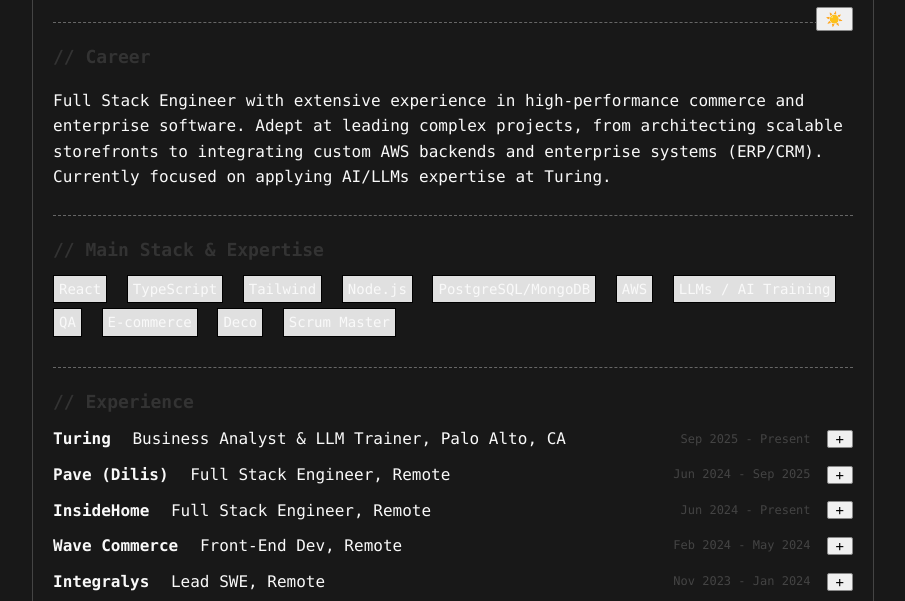
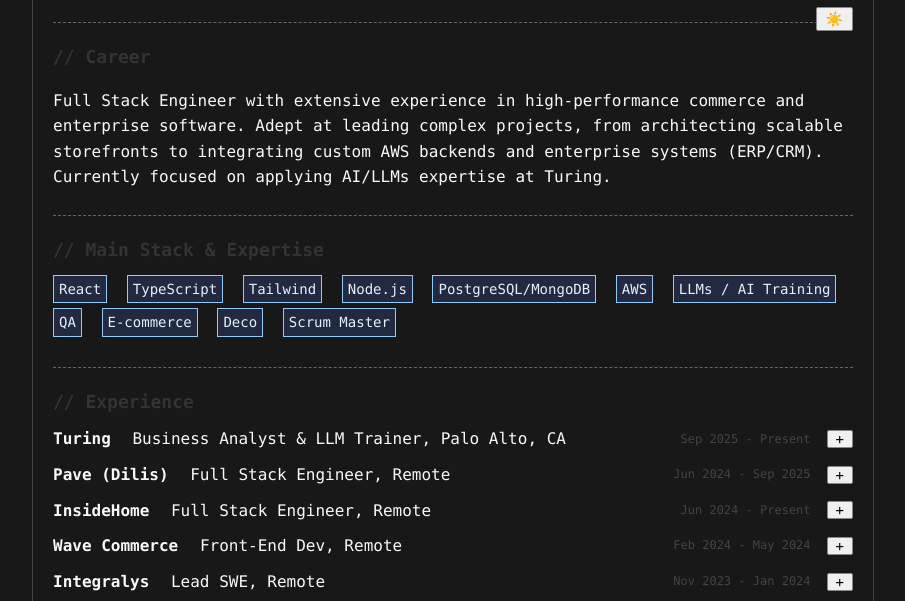
Before and after one commit to pedroffeitosa/pedroffeitosa.github.io, a plain HTML site: page index.html in a window 1280 px wide. Both pictures are taken after a click on the button "Toggle theme". Shown: the part 176-777 px from the top of the page, without its empty margins (187-1092 px from the left). Drawn offline with Linux system fonts and the light colour scheme.

Commit message:
fix: improve dark theme colors for Main Stack & Expertise skill items for clarity and contrast

```diff
--- a/index.html
+++ b/index.html
@@ -161,6 +161,11 @@
           left: calc(100% - var(--cat-w) - 10px);
           top: calc(100% - var(--cat-h) - 10px);
         }
+      }
+      [data-theme="dark"] .stack-item {
+        background-color: #232941;
+        border-color: #90caf9;
+        color: #e3f2fd;
       }
     </style>
   </head>
```
